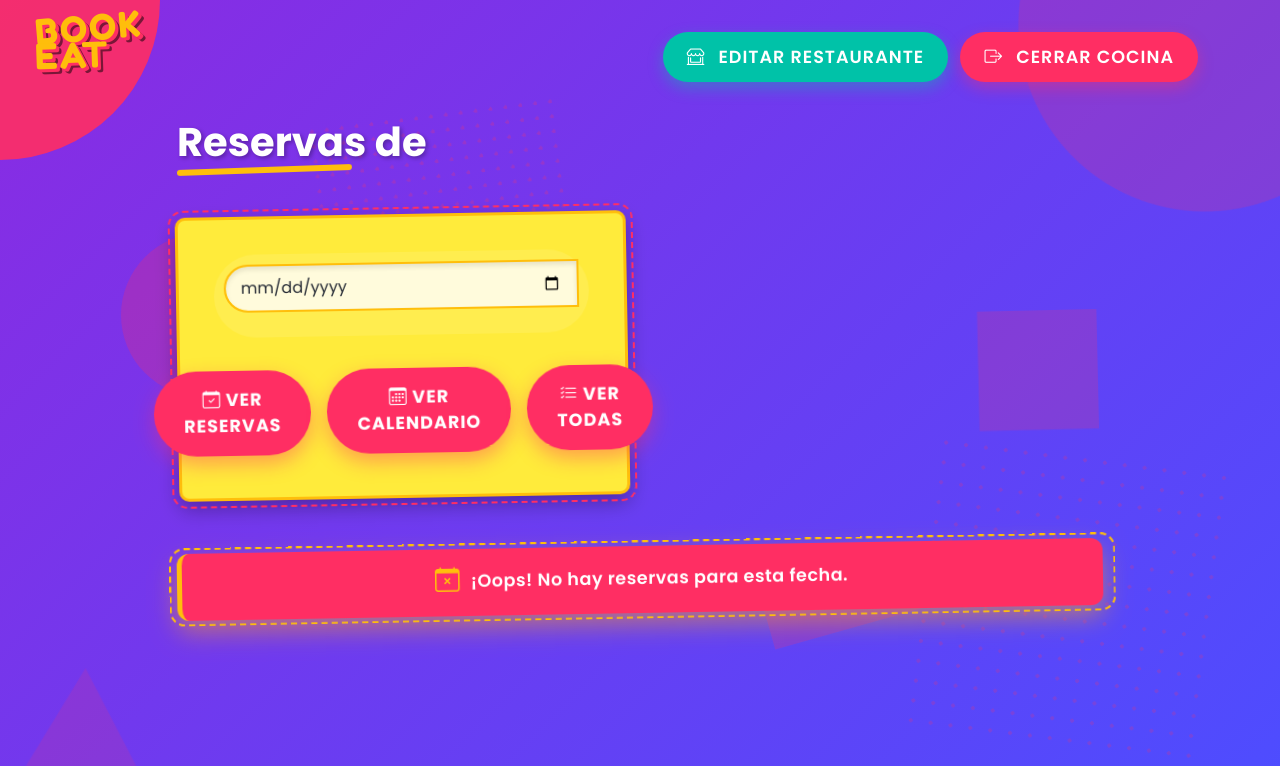
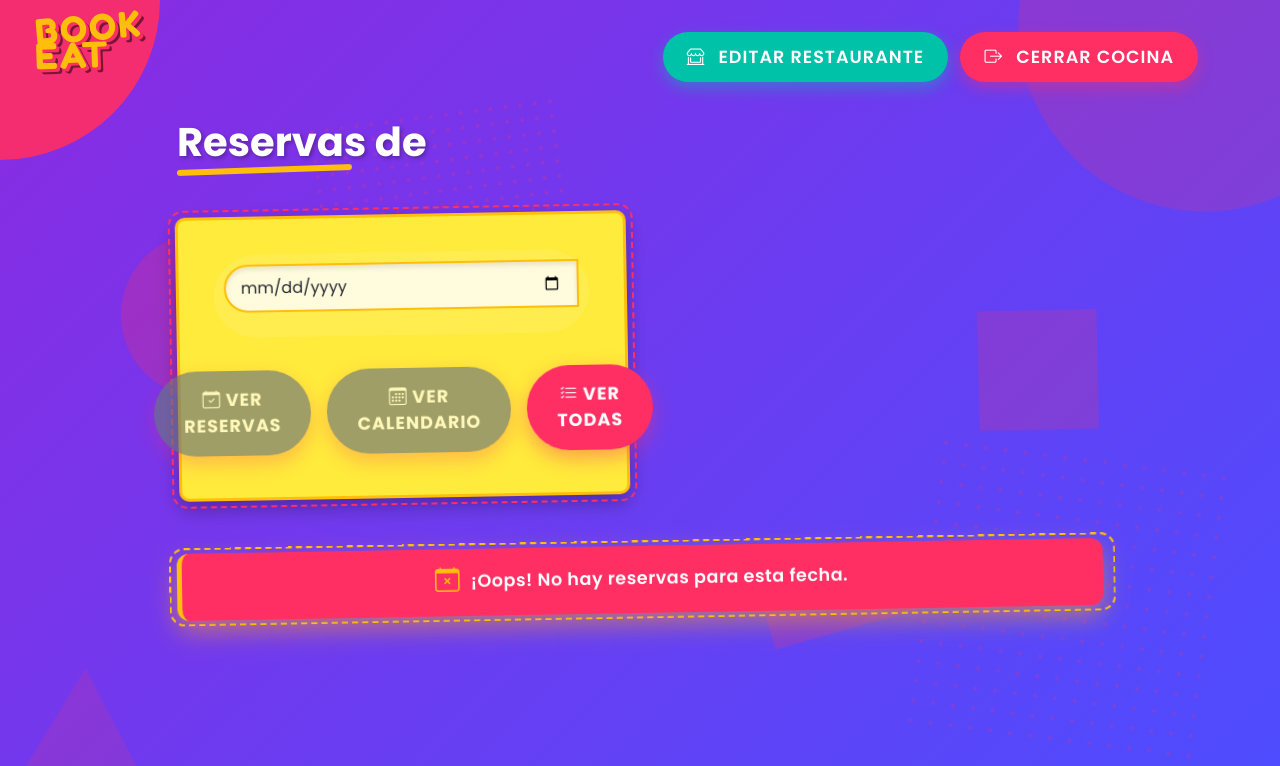
Before and after one commit to ToniTF/reservatumesa, a Flask app: template templates/restaurant/reservations.html in a window 1280 px wide. Shown: the top 766 px of the page. Run offline with Flask 3, Linux system fonts and the light colour scheme; the template is opened without the code that fills it, so the values that code supplies are empty.

Commit message:
botones grises

```diff
--- a/templates/restaurant/reservations.html
+++ b/templates/restaurant/reservations.html
@@ -56,10 +56,10 @@
 
                             <!-- Botones dentro del formulario -->
                             <div class="d-flex justify-content-center gap-3">
-                                <button type="button" class="btn button-pulse" onclick="navigateToDate()">
+                                <button type="button" id="viewReservationsBtn" class="btn button-pulse" onclick="navigateToDate()">
                                     <i class="bi bi-calendar-check"></i> Ver reservas
                                 </button>
-                                <button type="button" class="btn button-pulse" onclick="navigateToCalendar()">
+                                <button type="button" id="viewCalendarBtn" class="btn button-pulse" onclick="navigateToCalendar()">
                                     <i class="bi bi-calendar3"></i> Ver calendario
                                 </button>
                                 <a href="/restaurant" class="btn button-pulse">
@@ -68,11 +68,38 @@
                             </div>
                         </form>
                         <script>
+                            // Verificar si hay una fecha seleccionada al cargar la página
+                            document.addEventListener('DOMContentLoaded', function() {
+                                const dateInput = document.querySelector('input[name="date"]');
+                                const viewReservationsBtn = document.getElementById('viewReservationsBtn');
+                                const viewCalendarBtn = document.getElementById('viewCalendarBtn');
+
+                                // Función para actualizar el estado visual de los botones
+                                function updateButtonStates() {
+                                    if (!dateInput.value) {
+                                        viewReservationsBtn.classList.add('disabled');
+                                        viewCalendarBtn.classList.add('disabled');
+                                    } else {
+                                        viewReservationsBtn.classList.remove('disabled');
+                                        viewCalendarBtn.classList.remove('disabled');
+                                    }
+                                }
+
+                                // Actualizar el estado inicial
+                                updateButtonStates();
+
+                                // Actualizar el estado cuando cambie la fecha
+                                dateInput.addEventListener('change', updateButtonStates);
+                            });
+
                             function navigateToDate() {
                                 const dateInput = document.querySelector('input[name="date"]');
                                 const selectedDate = dateInput.value;
                                 if (selectedDate) {
                                     window.location.href = `/restaurant/reservations/${selectedDate}`;
+                                } else {
+                                    // Mostrar mensaje de alerta
+                                    alert("Por favor, selecciona una fecha primero.");
                                 }
                             }
 
@@ -81,6 +108,9 @@
                                 const selectedDate = dateInput.value;
                                 if (selectedDate) {
                                     window.location.href = `/restaurant?date=${selectedDate}`;
+                                } else {
+                                    // Mostrar mensaje de alerta
+                                    alert("Por favor, selecciona una fecha primero.");
                                 }
                             }
                         </script>
@@ -201,6 +231,15 @@
 
     <!-- Add some animation to table rows -->
     <style>
+        /* Estilos para botones deshabilitados */
+        .button-pulse.disabled {
+            background-color: #6c757d !important; /* Color gris oscuro */
+            border-color: #6c757d !important;
+            opacity: 0.65;
+            cursor: not-allowed;
+            pointer-events: none;
+        }
+
         .reservation-table tbody tr {
             transition: all 0.3s ease;
             animation: fadeIn 0.6s ease-out;
```
